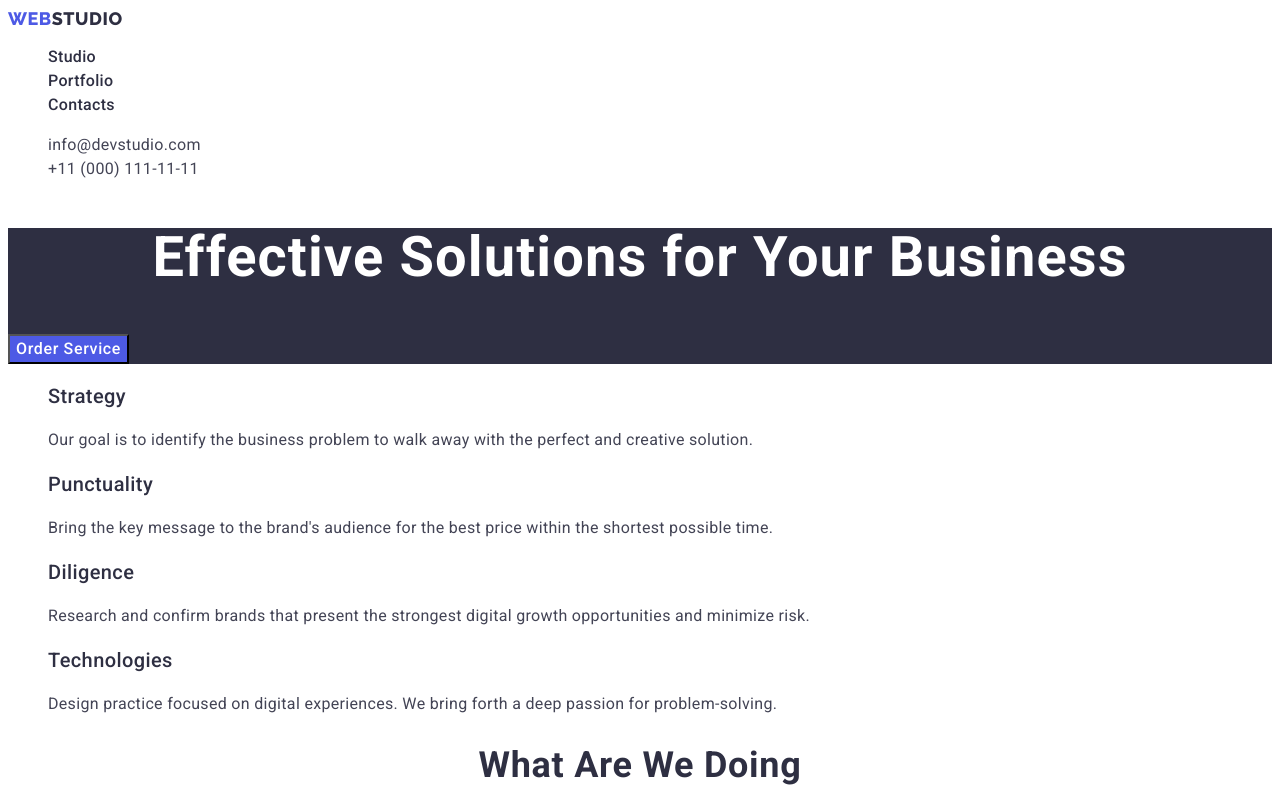
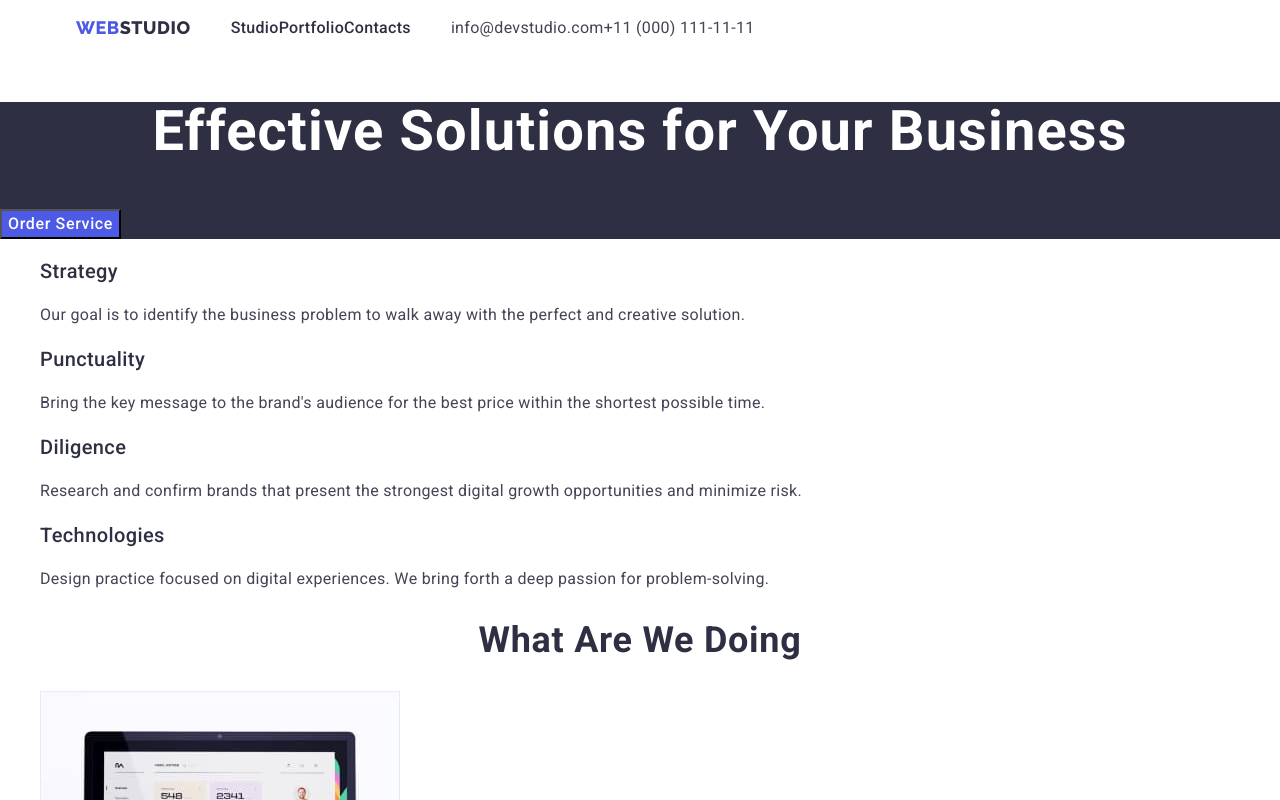
Before and after one commit to pbohdanov/goit-markup-hw-03, a plain HTML site: page index.html in a window 1280 px wide. Shown: the top 800 px of the page. Drawn offline with nearby package versions, Linux system fonts and the light colour scheme.

Commit message:
updated header
add flex to header

```diff
--- a/css/style.css
+++ b/css/style.css
@@ -22,7 +22,22 @@ body {
   background-color: var(--background-color);
 }
 
-/* Header */
+.container {
+  width: 1158px;
+  margin-left: auto;
+  margin-right: auto;
+  padding-left: 15px;
+  padding-right: 15px;
+}
+/*========== Header ========== */
+
+.page-header {
+  display: flex;
+}
+.menu-nav {
+  display: flex;
+  align-items: center;
+}
 
 /* Logo */
 .logo {
@@ -38,6 +53,10 @@ body {
   color: var(--logo-right-part);
 }
 
+/* Navigation list */
+.menu {
+  display: flex;
+}
 .link {
   text-decoration: none;
 }
@@ -64,6 +83,9 @@ body {
 
 /* Address navigation section */
 
+.address-menu {
+  display: flex;
+}
 .address-nav-list {
   font-style: normal;
 }
--- a/index.html
+++ b/index.html
@@ -11,16 +11,20 @@
       href="https://fonts.googleapis.com/css2?family=Raleway:wght@800&family=Roboto:wght@400;500;700&display=swap"
       rel="stylesheet"
     />
+    <link
+      rel="stylesheet"
+      href="https://cdnjs.cloudflare.com/ajax/libs/modern-normalize/1.0.0/modern-normalize.min.css"
+    />
     <link rel="stylesheet" href="./css/style.css" />
   </head>
   <body>
     <!-- Header -->
-    <header>
+    <header class="page-header container">
       <nav class="menu-nav">
         <a href="./index.html" class="logo link"
           >Web<span class="logo-right-part">Studio</span></a
         >
-        <ul class="list">
+        <ul class="menu list">
           <li>
             <a href="./index.html" class="nav-list link">Studio</a>
           </li>
@@ -34,7 +38,7 @@
       </nav>
       <!-- Address Contacts -->
       <address class="address-nav-list">
-        <ul class="list">
+        <ul class="address-menu list">
           <li>
             <a href="mailto:info@devstudio.com" class="address-nav-link link"
               >info@devstudio.com</a
```
